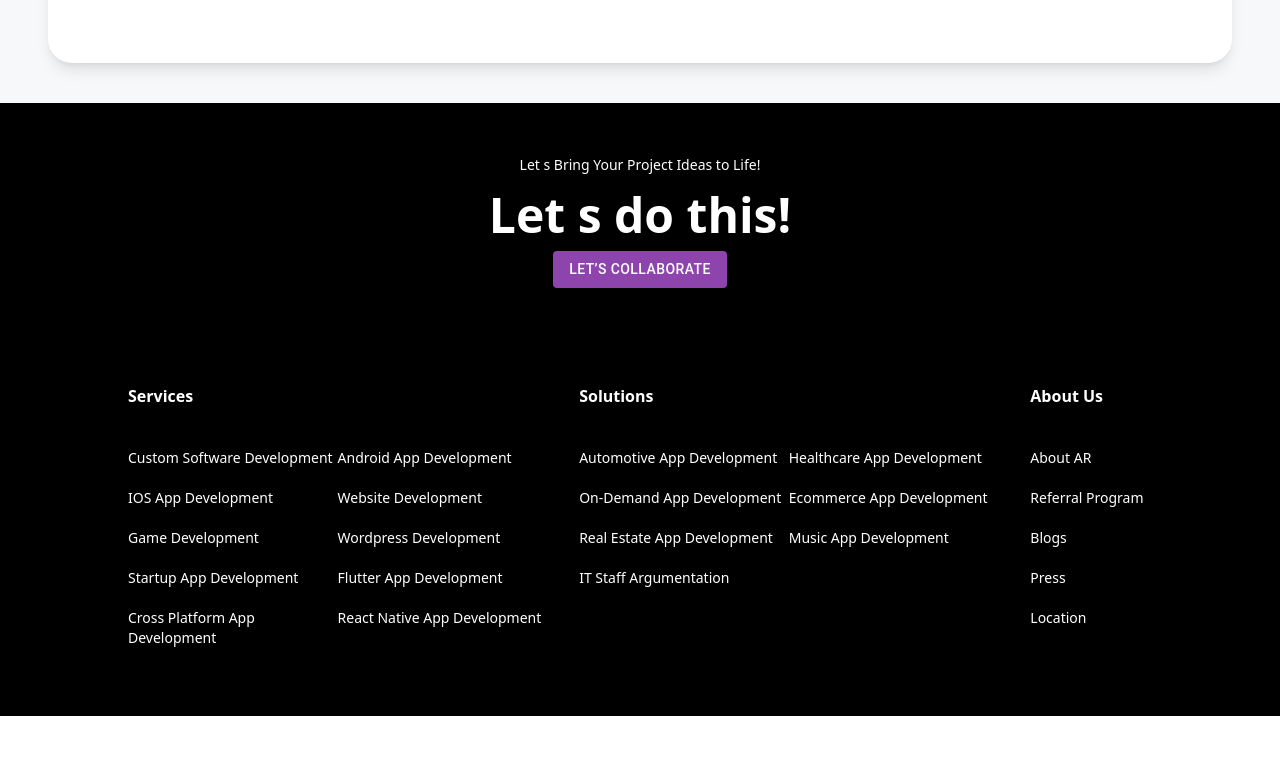
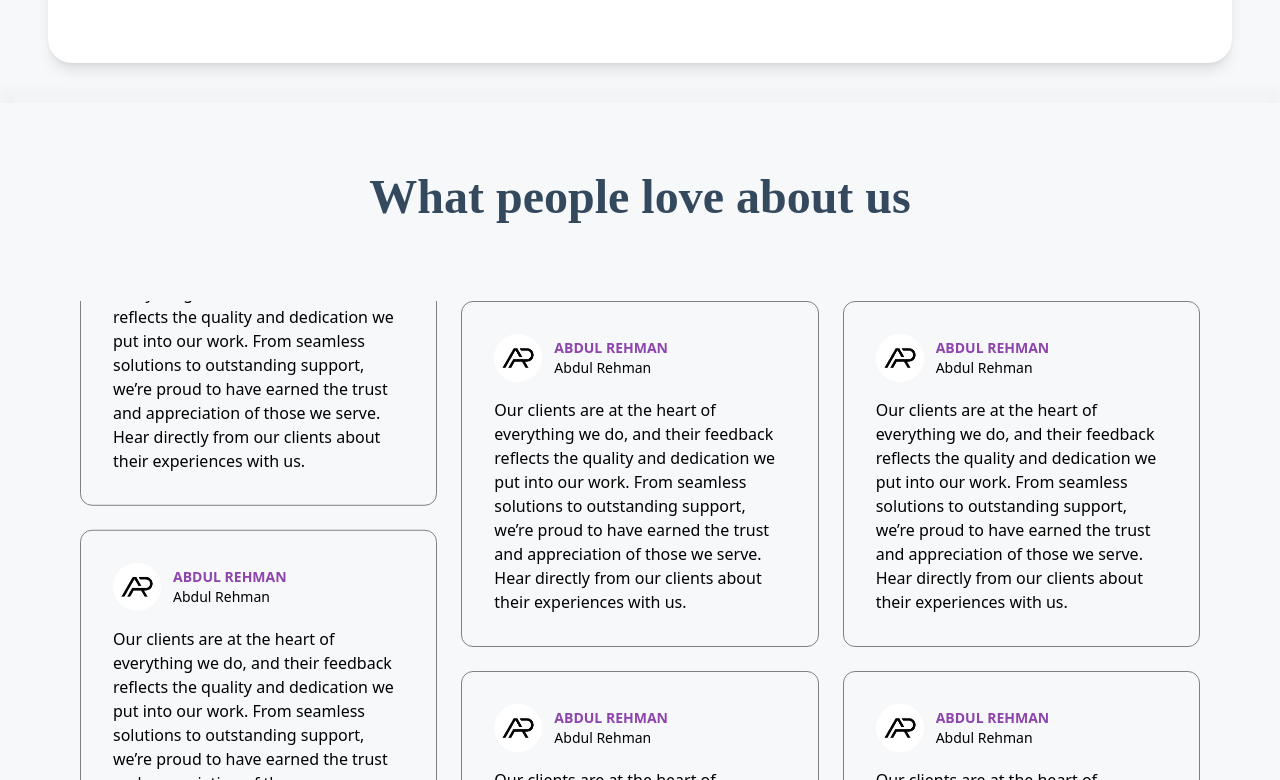
Before and after one commit to abdul311re/AbdulRehman, a React (Vite) app: page / in a window 1280 px wide. Shown: the part 3840-4620 px from the top of the page. Before the commit the page ends 4556 px from the top, so only its background shows below. Built offline with nearby package versions, Linux system fonts and the light colour scheme; a web font is replaced by a local one.

Commit message:
backend completed

```diff
--- a/index.html
+++ b/index.html
@@ -2,9 +2,9 @@
 <html lang="en">
   <head>
     <meta charset="UTF-8" />
-    <link rel="icon" type="image/svg+xml" href="/vite.svg" />
+    <link rel="icon" type="image/png" href="/Client/src/Assets/ArLogo.png" />
     <meta name="viewport" content="width=device-width, initial-scale=1.0" />
-    <title>Vite + React</title>
+    <title>Artistic Rule</title>
     <link rel="preconnect" href="https://fonts.googleapis.com">
     <link rel="preconnect" href="https://fonts.gstatic.com" crossorigin>
     <link href="https://fonts.googleapis.com/css2?family=DynaPuff:wght@400..700&family=Edu+AU+VIC+WA+NT+Pre:wght@400..700&family=Montserrat:wght@900&family=Pacifico&family=Playwrite+GB+S:ital,wght@0,100..400;1,100..400&family=Poppins:ital,wght@0,100;0,200;0,300;0,400;0,500;0,600;0,700;0,800;0,900;1,100;1,200;1,300;1,400;1,500;1,600;1,700;1,800;1,900&display=swap" rel="stylesheet">
--- a/src/Components/AdminLogin/Login.jsx
+++ b/src/Components/AdminLogin/Login.jsx
@@ -30,9 +30,11 @@ function Login() {
     e.preventDefault();
     console.log(values);
 
-    axios.post("http://localhost:3006/register", {
+    axios
+      .post("http://localhost:3004/api/register", {
         username: values.username,
         password: values.password,
+
       })
 
       .then((res) => console.log(res.data))
@@ -83,6 +85,7 @@ function Login() {
                   } placeholder='Password' className='rounded px-2 py-1'/></div>
               <div className='flex items-center justify-center mt-5'>
               <Button  type="submit" className='!bg-purple !text-white !px-5'><p className=''>Submit</p></Button></div>
+
               </form>
               </div>
             </div>
--- a/src/Pages/Website/Home.jsx
+++ b/src/Pages/Website/Home.jsx
@@ -1,7 +1,7 @@
 import Svg from "../../Components/Home/Svg";
 import Services from "../../Components/Home/Services";
 import Proposal from "../../Components/Home/Proposal";
-// import About from "../../Components/Home/Homeabout";
+import About from "../../Components/Home/Homeabout";
 import Curve from "../../Assets/Curve-white.svg";
 // import Tick from "../../Assets/Tick/Tick.png";
 import Pk from "../../Assets/pk.png";
@@ -64,10 +64,9 @@ function Home (){
       <Proposal />
      </section>
      {/* ////////////////////////////////HomeAbout Component////////////////////////////////// */}
-     {/* <section className="bg-Hex element py-10 w-full">
+     <section className="bg-Hex element py-10 w-full">
      <About/>
      </section>
-     <section><Login/></section> */}
     </>)
 }
 export default Home;
```
